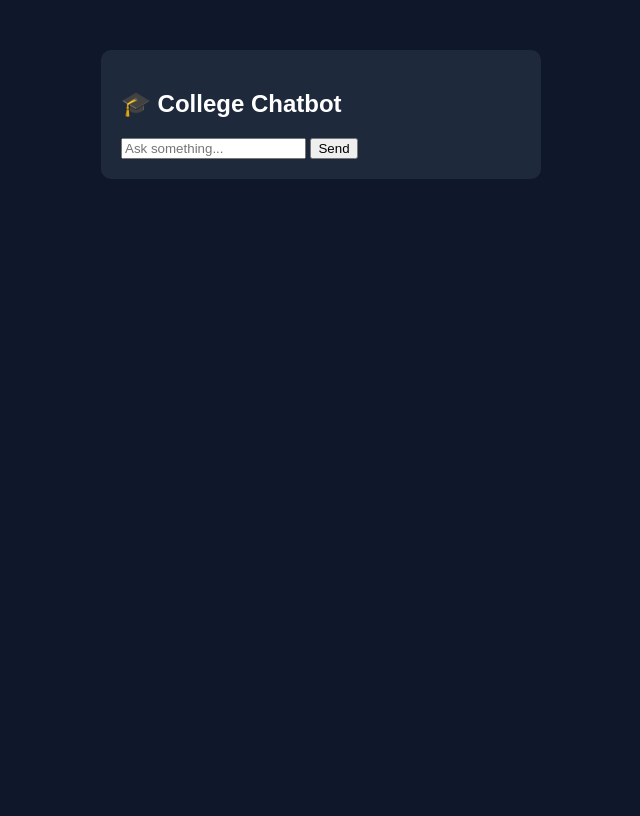
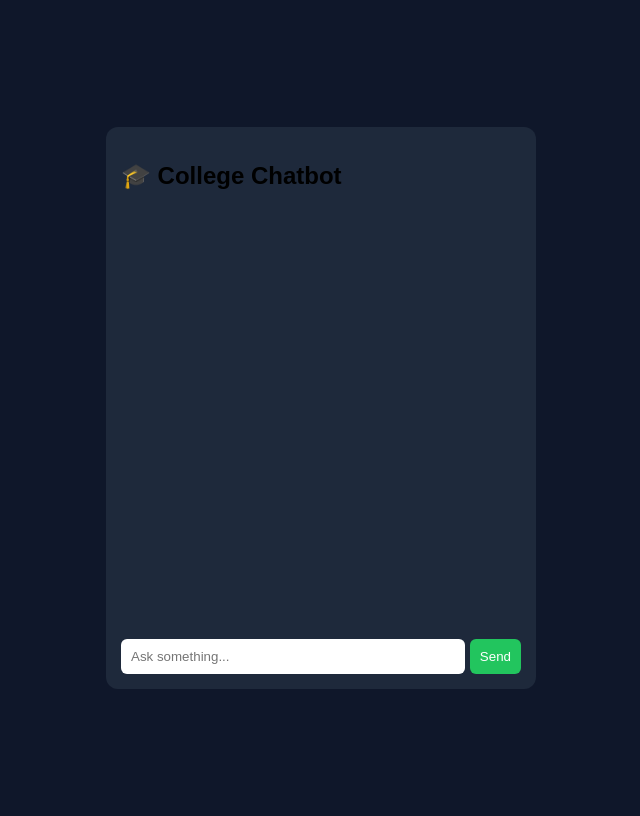
Before and after one commit to pooja-satpute/college-chatbot, a Flask app: template templates/index.html in a window 1280 px wide. Shown: the whole page, without its empty margins (319-959 px from the left). Before the commit the page ends 179 px from the top, so only its background shows below. Run offline with Flask 3, Linux system fonts and the light colour scheme; the template is opened without the code that fills it, so the values that code supplies are empty.

Commit message:
Update style.css

```diff
--- a/static/style.css
+++ b/static/style.css
@@ -1,5 +1,65 @@
-body { background:#0f172a; color:white; font-family:Arial; }
-.chat-container { width:400px; margin:auto; margin-top:50px; background:#1e293b; padding:20px; border-radius:10px;}
-.message{padding:10px;margin:5px;border-radius:8px;}
-.user{background:#3b82f6;text-align:right;}
-.bot{background:#22c55e;}
+body {
+    font-family: Arial, sans-serif;
+    background: #0f172a;
+    display: flex;
+    justify-content: center;
+    align-items: center;
+    height: 100vh;
+}
+
+/* Chat box */
+.chat-container {
+    width: 400px;
+    background: #1e293b;
+    border-radius: 12px;
+    padding: 15px;
+}
+
+/* Chat messages */
+#chat-box {
+    height: 400px;
+    overflow-y: auto;
+    padding: 10px;
+}
+
+/* User message (blue) */
+.user-msg {
+    background: #38bdf8;
+    color: white;
+    padding: 10px;
+    border-radius: 10px;
+    margin: 5px;
+    text-align: right;
+}
+
+/* Bot message (green) */
+.bot-msg {
+    background: #22c55e;
+    color: white;
+    padding: 10px;
+    border-radius: 10px;
+    margin: 5px;
+    text-align: left;
+}
+
+/* Input */
+.input-box {
+    display: flex;
+    margin-top: 10px;
+}
+
+input {
+    flex: 1;
+    padding: 10px;
+    border-radius: 6px;
+    border: none;
+}
+
+button {
+    padding: 10px;
+    margin-left: 5px;
+    background: #22c55e;
+    border: none;
+    color: white;
+    border-radius: 6px;
+}
```
